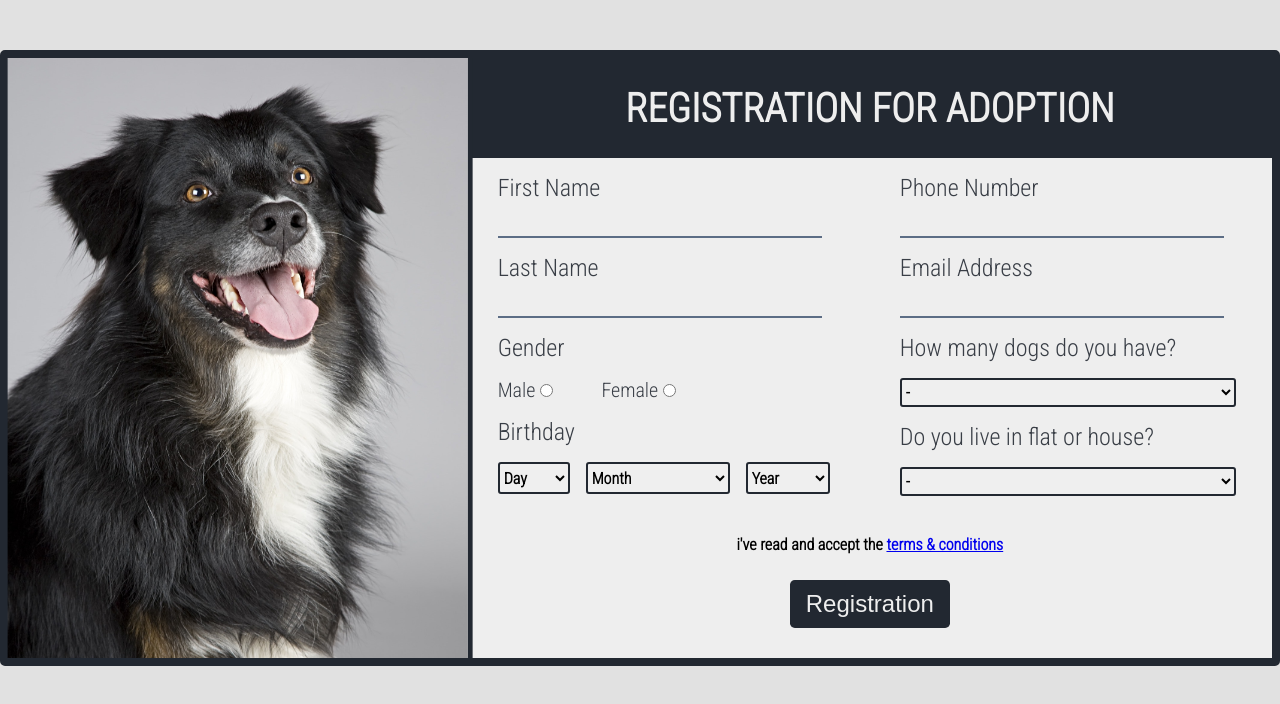
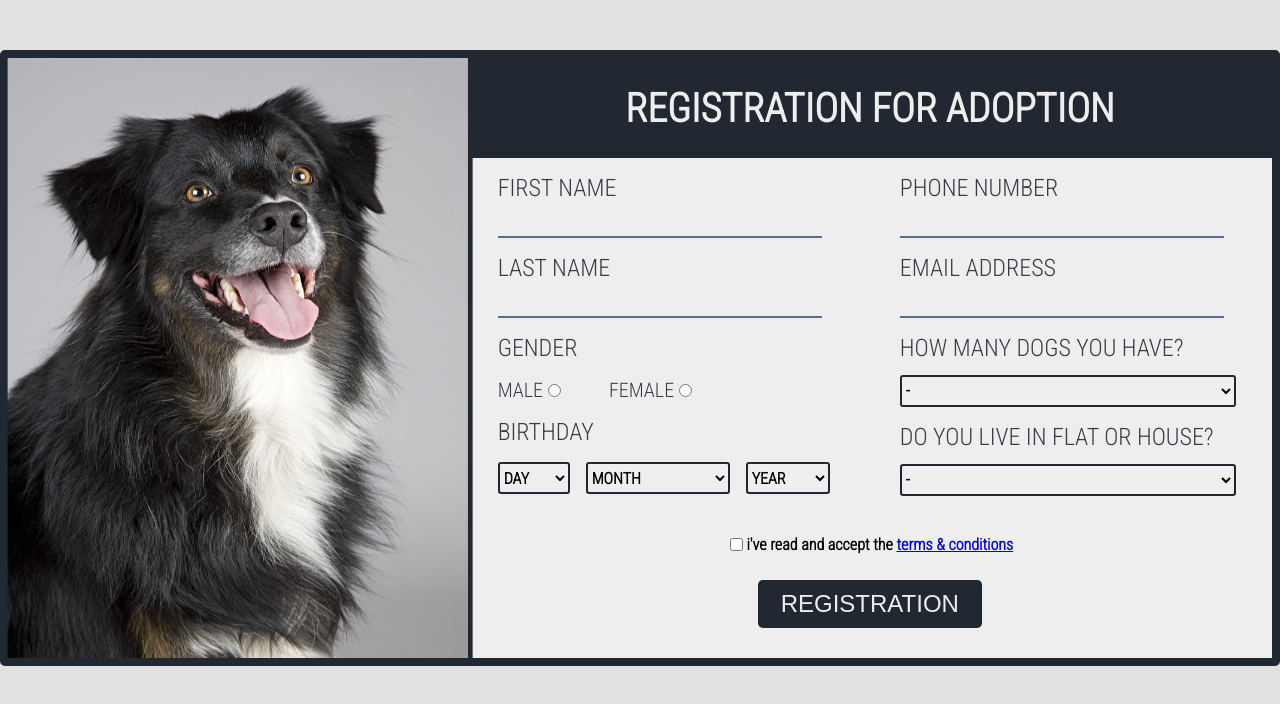
Before and after one commit to agyorgy87/dog-adoption-form-with-validate-reactjs, a React (Create React App) app: page / in a window 1280 px wide. Shown: the top 704 px of the page. Built offline with nearby package versions, Linux system fonts and the light colour scheme.

Commit message:
add checkbox and im almost done with the design

```diff
--- a/src/components/RegisterForm.css
+++ b/src/components/RegisterForm.css
@@ -115,12 +115,12 @@
 }
 
 .labelSelectdistance {
-    margin-top: 1rem;
+    margin-top: 0.8rem;
 }
 
 .numberOfDogAndPlaceSelect {
     outline: none;
-    height: 1.8rem;
+    height: 2rem;
     width: 21rem;
     font-family: 'Roboto Condensed', sans-serif;
     font-weight: 600;
@@ -134,11 +134,22 @@
     border-color: #d76a17;
 }
 
-.checkboxAndSubmitButton {
+.checkboxAndSubmitButtonContainer {
     display:flex;
     flex-direction: column;
     justify-content: center;
-align-items: center;
+    align-items: center;
+}
+
+.checkboxAndTextContiner {
+    display: flex;
+    justify-content: center;
+}
+
+.checkboxContainer {
+    display: flex;
+    justify-content: center;
+    align-items: center;
 }
 
 .termsAndConditionsText {
@@ -149,7 +160,7 @@ align-items: center;
 .registrationButton {
     font-size: 1.5rem;
     height: 3rem;
-    width: 10rem;
+    width: 14rem;
     background-color: rgb(34, 40, 49);
     border: none;
     border-radius: 0.3rem;
@@ -158,4 +169,5 @@ align-items: center;
 
 .registrationButton:hover {
     background-color: #d76a17;
+    color: rgb(34, 40, 49);
 }
--- a/src/components/RegisterForm.js
+++ b/src/components/RegisterForm.js
@@ -9,20 +9,20 @@ const RegisterForm = () => {
                 <div className="registerFormInputs">
                     <div className="inputsLeft">
                         <div className="dataContainers">
-                            <label htmlFor="firstName" className="labels">First Name</label>
+                            <label htmlFor="firstName" className="labels">FIRST NAME</label>
                                 <input id="firstName" className="defaultInputStyle" type="text"/>
                         </div>
                         <div className="dataContainers">
-                            <label htmlFor="lastName" className="labels">Last Name</label>
+                            <label htmlFor="lastName" className="labels">LAST NAME</label>
                                 <input id="lastName" className="defaultInputStyle" type="text"/>
                         </div>
                         <div className="genderContainer dataContainers">
                             <div>
-                                <label className="labels">Gender</label>
+                                <label className="labels">GENDER</label>
                             </div>
                             <div className="optionalRadioBoxes">
                                 <div className="maleFemaleContainer">
-                                    <label htmlFor="male" className="maleFemaleText">Male</label>
+                                    <label htmlFor="male" className="maleFemaleText">MALE</label>
                                     <input type="radio"
                                     id="gender"
                                     name="gender"
@@ -31,7 +31,7 @@ const RegisterForm = () => {
                                     />
                                 </div>
                                 <div className="maleFemaleContainer">
-                                    <label htmlFor="female" className="maleFemaleText">Female</label>
+                                    <label htmlFor="female" className="maleFemaleText">FEMALE</label>
                                     <input type="radio"
                                     id="fender"
                                     name="gender"
@@ -42,7 +42,7 @@ const RegisterForm = () => {
                         </div>
                         <div className="dataContainers">
                         <div>
-                            <label className="labels">Birthday</label>
+                            <label className="labels">BIRTHDAY</label>
                         </div>
                         <div className="birthdaySelects">
                                 <div className="dobDayBox">
@@ -51,7 +51,7 @@ const RegisterForm = () => {
                                         id="BirthDay"
                                         name="BirthDay"
                                         >
-                                        <option value="None">Day</option>
+                                        <option value="None">DAY</option>
                                         <option value="1">1</option>
                                         <option value="2">2</option>
                                         <option value="3">3</option>
@@ -90,7 +90,7 @@ const RegisterForm = () => {
                                     id="BirthMonth"
                                     name="BirthMonth"
                                     >
-                                        <option value="None">Month</option>
+                                        <option value="None">MONTH</option>
                                         <option value="1">January</option>
                                         <option value="2">Febuary</option>
                                         <option value="3">March</option>
@@ -110,7 +110,7 @@ const RegisterForm = () => {
                                     id="BirthYear"
                                     name="BirthYear"
                                     >
-                                        <option value="None">Year</option>
+                                        <option value="None">YEAR</option>
                                         <option value="2011">2011</option>
                                         <option value="2010">2010</option>
                                         <option value="2009">2009</option>
@@ -171,15 +171,15 @@ const RegisterForm = () => {
                     </div>
                     <div className="inputsRight">
                         <div className="dataContainers">
-                            <label htmlFor="phone" className="labels">Phone Number</label>
+                            <label htmlFor="phone" className="labels">PHONE NUMBER</label>
                                 <input id="phone" className="defaultInputStyle" type="text"/>
                         </div>
                         <div className="dataContainers">
-                            <label htmlFor="phone" className="labels">Email Address</label>
+                            <label htmlFor="phone" className="labels">EMAIL ADDRESS</label>
                                 <input id="phone" className="defaultInputStyle" type="email"/>
                         </div>
                         <div className="dataContainers">
-                            <label className="labels labelMargin">How many dogs do you have?</label>
+                            <label className="labels labelMargin">HOW MANY DOGS YOU HAVE?</label>
                                 <div className="labelSelectdistance">
                                     <select
                                     className="numberOfDogAndPlaceSelect"
@@ -195,7 +195,7 @@ const RegisterForm = () => {
                                 </div>
                         </div>
                         <div className="dataContainers">
-                            <label className="labels labelMargin">Do you live in flat or house?</label>
+                            <label className="labels labelMargin">DO YOU LIVE IN FLAT OR HOUSE?</label>
                                 <div className="labelSelectdistance">
                                     <select
                                     className="numberOfDogAndPlaceSelect"
@@ -210,9 +210,16 @@ const RegisterForm = () => {
                         </div>
                     </div>
                 </div>
-                <div className="checkboxAndSubmitButton">
-                    <h5 className="termsAndConditionsText">i've read and accept the <a href="https://termify.io/terms-and-conditions-generator?gclid=CjwKCAjwm8WZBhBUEiwA178UnCikvuNxl27UUgfH_HYhXYLxKiKzUP_xjgJydLkYVasB39JoTGtH7BoCnzcQAvD_BwE">terms & conditions</a></h5>
-                        <button className="registrationButton">Registration</button>
+                <div className="checkboxAndSubmitButtonContainer">
+                    <div className="checkboxAndTextContiner">
+                        <div className="checkboxContainer">
+                            <input type="checkbox"/>
+                        </div>
+                        <div>
+                            <h5 className="termsAndConditionsText">i've read and accept the <a href="https://termify.io/terms-and-conditions-generator?gclid=CjwKCAjwm8WZBhBUEiwA178UnCikvuNxl27UUgfH_HYhXYLxKiKzUP_xjgJydLkYVasB39JoTGtH7BoCnzcQAvD_BwE">terms & conditions</a></h5>
+                        </div>
+                    </div>
+                        <button className="registrationButton">REGISTRATION</button>
                 </div>
             </form>
         </div>
```
